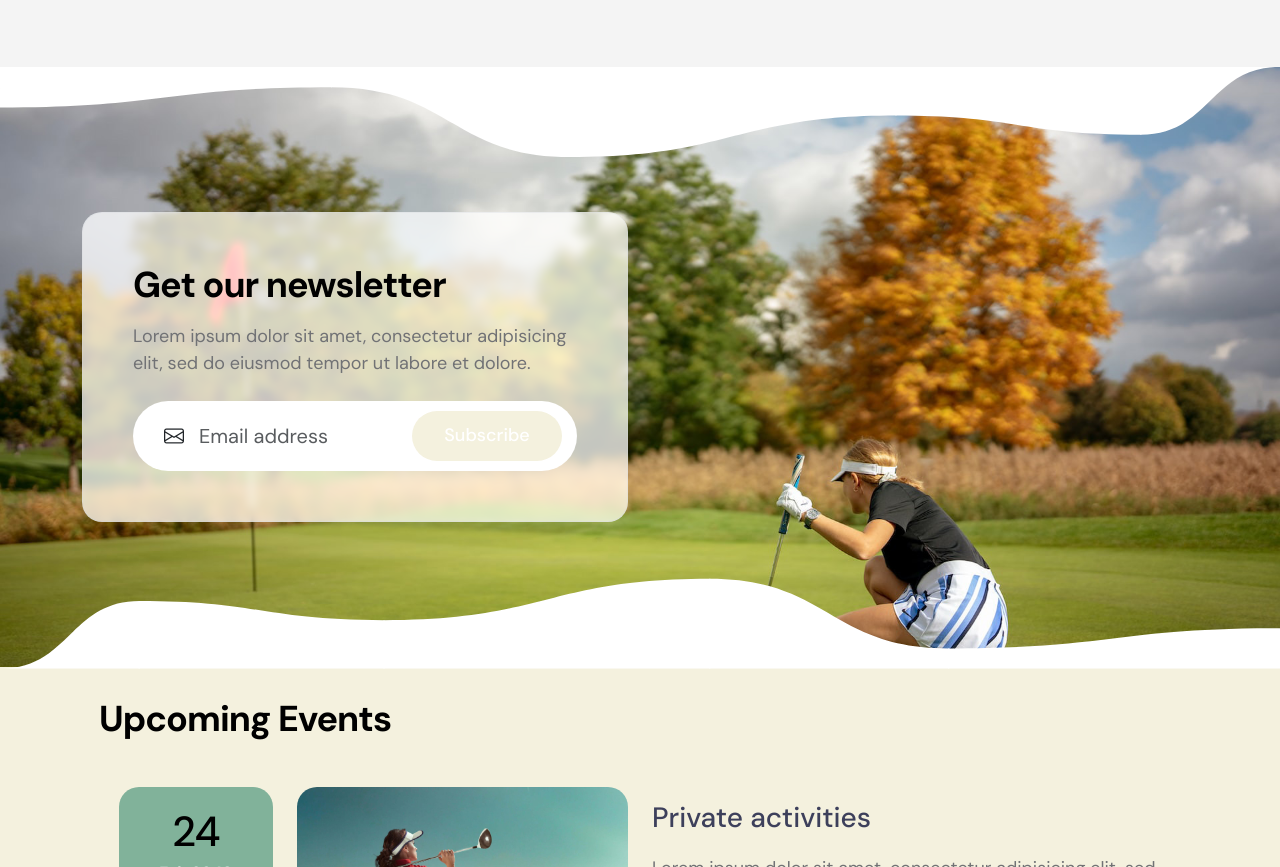
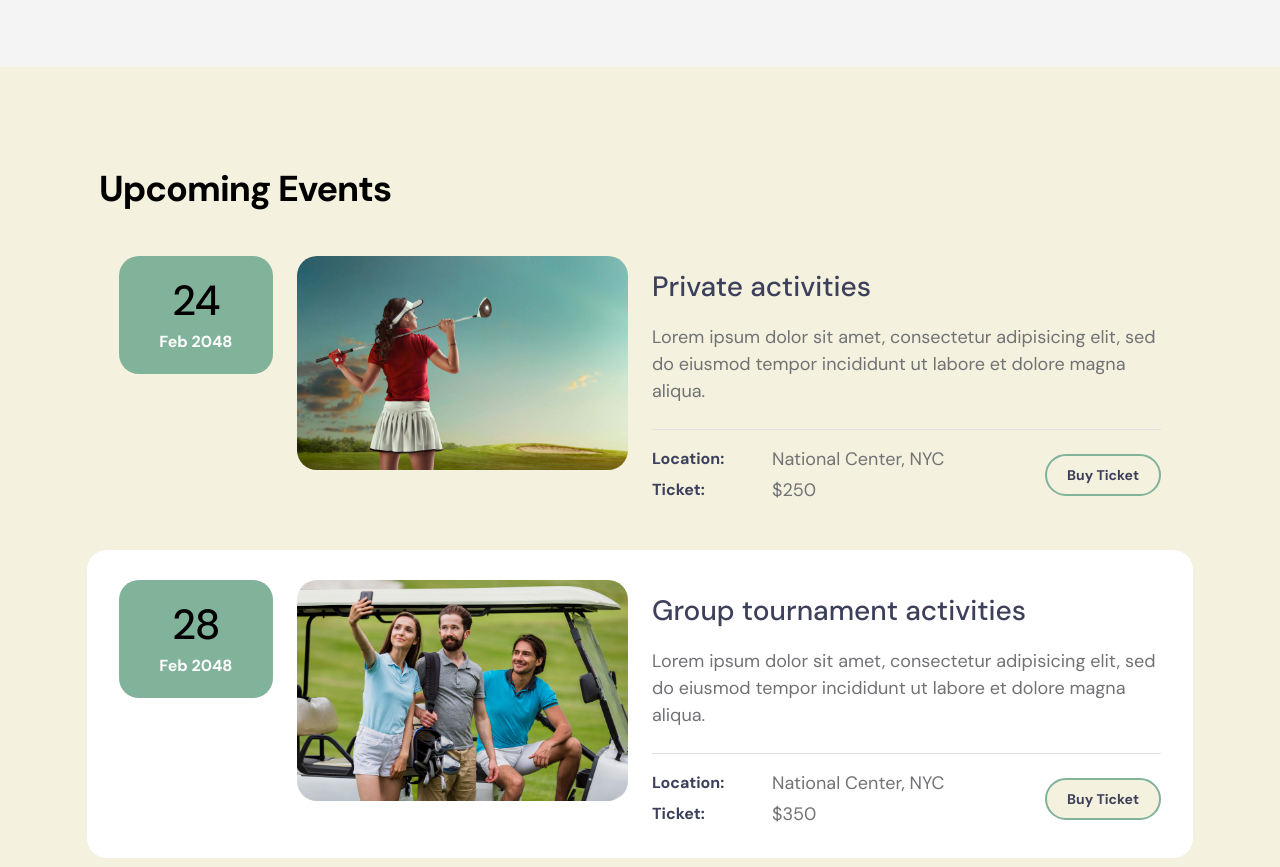
Before and after one commit to ThailandCulturalPreservationStudio/TCPS, a plain HTML site: page index.html in a window 1280 px wide. Shown: the part 1148-2015 px from the top of the page. Drawn offline with Linux system fonts and the light colour scheme; some packages are replaced by stand-ins of ours; a script that the page names is missing.

Commit message:
Update index.html

```diff
--- a/index.html
+++ b/index.html
@@ -168,27 +168,7 @@
                     </div>
                 </div>
             </section>
-            <section class="section-bg-image">
-                <svg viewBox="0 0 1265 144" xmlns="http://www.w3.org/2000/svg" xmlns:xlink="http://www.w3.org/1999/xlink"><path fill="rgba(255, 255, 255, 1)" d="M 0 40 C 164 40 164 20 328 20 L 328 20 L 328 0 L 0 0 Z" stroke-width="0"></path> <path fill="rgba(255, 255, 255, 1)" d="M 327 20 C 445.5 20 445.5 89 564 89 L 564 89 L 564 0 L 327 0 Z" stroke-width="0"></path> <path fill="rgba(255, 255, 255, 1)" d="M 563 89 C 724.5 89 724.5 48 886 48 L 886 48 L 886 0 L 563 0 Z" stroke-width="0"></path><path fill="rgba(255, 255, 255, 1)" d="M 885 48 C 1006.5 48 1006.5 67 1128 67 L 1128 67 L 1128 0 L 885 0 Z" stroke-width="0"></path><path fill="rgba(255, 255, 255, 1)" d="M 1127 67 C 1196 67 1196 0 1265 0 L 1265 0 L 1265 0 L 1127 0 Z" stroke-width="0"></path></svg>
-                <div class="container">
-                    <div class="row">
-                        <div class="col-lg-6 col-12">
-                            <div class="section-bg-image-block">
-                                <h2 class="mb-lg-3">Get our newsletter</h2>
-                                <p>Lorem ipsum dolor sit amet, consectetur adipisicing elit, sed do eiusmod tempor ut labore et dolore.</p>
-                                <form action="#" method="get" class="custom-form mt-lg-4 mt-2" role="form">
-                                    <div class="input-group input-group-lg">
-                                        <span class="input-group-text bi-envelope" id="basic-addon1"></span>
-                                        <input type="email" name="email" id="email" pattern="[^ @]*@[^ @]*" class="form-control" placeholder="Email address" required="">
-                                        <button type="submit" class="form-control">Subscribe</button>
-                                    </div>
-                                </form>
-                            </div>
-                        </div>
-                    </div>
-                </div>
-                <svg viewBox="0 0 1265 144" xmlns="http://www.w3.org/2000/svg" xmlns:xlink="http://www.w3.org/1999/xlink"><path fill="rgba(255, 255, 255, 1)" d="M 0 40 C 164 40 164 20 328 20 L 328 20 L 328 0 L 0 0 Z" stroke-width="0"></path> <path fill="rgba(255, 255, 255, 1)" d="M 327 20 C 445.5 20 445.5 89 564 89 L 564 89 L 564 0 L 327 0 Z" stroke-width="0"></path> <path fill="rgba(255, 255, 255, 1)" d="M 563 89 C 724.5 89 724.5 48 886 48 L 886 48 L 886 0 L 563 0 Z" stroke-width="0"></path><path fill="rgba(255, 255, 255, 1)" d="M 885 48 C 1006.5 48 1006.5 67 1128 67 L 1128 67 L 1128 0 L 885 0 Z" stroke-width="0"></path><path fill="rgba(255, 255, 255, 1)" d="M 1127 67 C 1196 67 1196 0 1265 0 L 1265 0 L 1265 0 L 1127 0 Z" stroke-width="0"></path></svg>
-            </section>
+
 
             <section class="events-section section-bg section-padding" id="section_4">
                 <div class="container">
```
